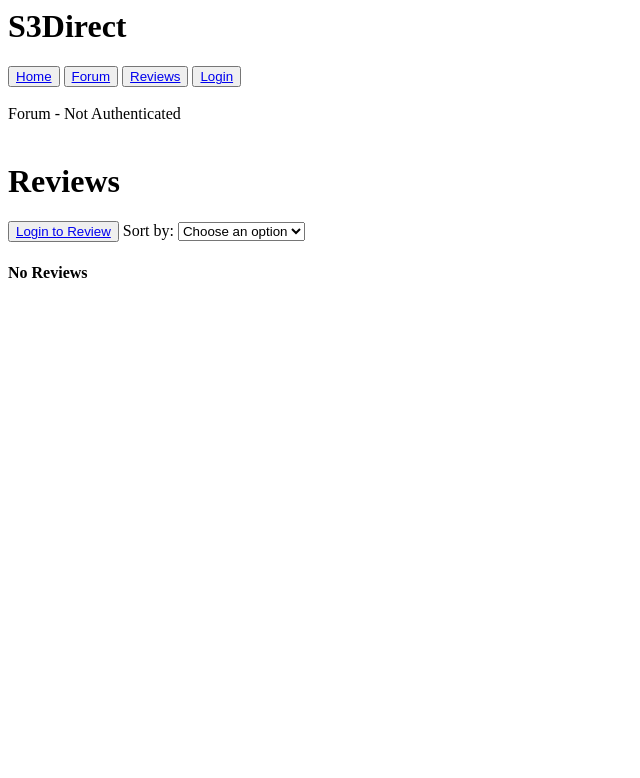
After one commit to viswc/S3-Direct-Website, a Django app: page /reviews/ in a window 1280 px wide. The commit adds this page. Shown: the top 778 px of the page, without its empty margins (0-640 px from the left). Run offline with Django 5.2, Linux system fonts and the light colour scheme; data that the repository does not hold is empty.

Commit message:
_AddtionalFeatures

```diff
--- a/S3DirectWebsite/Core/templates/Core.html
+++ b/S3DirectWebsite/Core/templates/Core.html
@@ -3,6 +3,7 @@
     <h1>S3Direct</h1>
     <button><a href="{% url 'Public:HomePage' %}">Home</a></button>
     <button><a href="{% url 'Public:ForumPage' %}">Forum</a></button>
+    <button><a href="{% url 'Public:ReviewsPage' %}">Reviews</a></button>
     <button>
       {% if isAuthenticated %}
         <a href="{% url 'Authenticate:LogoutPage' %}">Logout</a>
--- /dev/null
+++ b/S3DirectWebsite/Core/templates/Public/Reviews/Reviews.html
@@ -0,0 +1,47 @@
+{% extends 'Core.html' %}
+
+{% block content %}
+
+  Forum -
+  {% if isAuthenticated %}
+  You are Authenticated as {{ Account.Username }}
+  {% else %}
+  Not Authenticated
+  {% endif %}
+
+  <br/><br/>
+
+  <h1>Reviews</h1>
+  {% if isAuthenticated %}
+  <button><a href="{% url 'Public:ReviewsUpdatePage' %}">Your Review</a></button>
+  {% else %}
+  <button><a href="{% url 'Authenticate:LoginPage' %}">Login to Review</a></button>
+  {% endif %}
+
+  <label for="options">Sort by:</label>
+    <select id="options" onchange="window.location.href = this.value;">
+        <option value="" selected disabled>Choose an option</option>
+        <option value="{% url 'Public:ForumPage' %}?sortby=ascdate">Asc dateCreated</option>
+        <option value="{% url 'Public:ForumPage' %}?sortby=dscdate">Dsc dateCreated</option>
+        <option value="{% url 'Public:ForumPage' %}?sortby=ascrating">Asc Rating</option>
+        <option value="{% url 'Public:ForumPage' %}?sortby=dscrating">Dsc Rating</option>
+    </select>
+
+  {% for r in Reviews %}
+    <hr/>
+    <p>{{ r.Content }}</p>
+    <p>By: {{ post.Profile.Username }}</p>
+    <p>Created: {{ post.dateCreated }}</p>
+    <p>Updated: {{ post.dateModified }}</p>
+    <br/><br/>
+
+    {{ r.Rating }}
+    - Rating
+
+    <hr/>
+    <br/><br/>
+  {% empty %}
+    <h4>No Reviews</h4>
+  {% endfor %}
+
+{% endblock %}
--- a/S3DirectWebsite/Core/urls.py
+++ b/S3DirectWebsite/Core/urls.py
@@ -7,11 +7,17 @@ app_name = "Public"
 urlpatterns = [
      path("", Home.home, name = "HomePageReverse"),
      path("home/", Home.home, name = "HomePage"),
-     path("forum/", Home.forum, name = "ForumPage"),
-     path("forum/create/", Home.forumCreate, name = "ForumCreatePage"),
-     path("forum/<str:slug>/", Home.forumDetail, name = "ForumDetailPage"),
-     path("forum/<str:slug>/action/", Home.forumAction, name = "ForumActionPage"),
-     path("forum/<str:slug>/edit/", Home.forumEdit, name = "ForumEditPage"),
-     path("forum/<str:slug>/delete/", Home.forumDelete, name = "ForumDeletePage"),
-     path("forum/<str:slug>/comment/", Home.forumComment, name = "ForumAddComment"),
+     path("about/", Home.about, name = "AboutPage"),
+     path("contact/", Home.contact, name = "ContactPage"),
+
+     path("forum/", Forum.forum, name = "ForumPage"),
+     path("forum/create/", Forum.forumCreate, name = "ForumCreatePage"),
+     path("forum/<str:slug>/", Forum.forumDetail, name = "ForumDetailPage"),
+     path("forum/<str:slug>/action/", Forum.forumAction, name = "ForumActionPage"),
+     path("forum/<str:slug>/edit/", Forum.forumEdit, name = "ForumEditPage"),
+     path("forum/<str:slug>/delete/", Forum.forumDelete, name = "ForumDeletePage"),
+     path("forum/<str:slug>/comment/", Forum.forumComment, name = "ForumAddComment"),
+
+     path("reviews/", ReviewsC.reviewsFunc, name = "ReviewsPage"),
+     path("reviews/update/", ReviewsC.reviewsUpdate, name = "ReviewsUpdatePage"),
 ]
--- /dev/null
+++ b/S3DirectWebsite/Core/views/ReviewsC.py
@@ -0,0 +1,68 @@
+from django.shortcuts import render
+from django.http import HttpResponseRedirect
+from django.urls import reverse
+from Authenticate.models import *
+from Core.models import *
+
+def reviewsFunc(request):
+    if request.method == 'GET':
+        sortby, Param = str(request.GET.get('sortby')), None
+        if sortby.endswith('date'):
+            if sortby.startswith('asc'):
+                Param = 'dateCreated'
+            else:
+                Param = '-dateCreated'
+        else:
+            if sortby.startswith('asc'):
+                Param = 'Rating'
+            else:
+                Param = '-Rating'
+
+        if request.user.is_authenticated:
+            _Account = Account.objects.get(Username = request.user)
+            UserReviews = Reviews.objects.filter(Profile = _Account).first()
+            _Reviews = Reviews.objects.exclude(Profile = _Account).order_by(Param)
+
+            context = {
+                "isAuthenticated": True,
+                "Account": _Account,
+                "UserReviews": UserReviews,
+                "Reviews": _Reviews
+            }
+
+        else:
+            _Reviews = Reviews.objects.all().order_by(Param)
+            context = {
+                "isAuthenticated": False,
+                "Reviews": _Reviews
+            }
+        return render(request, 'Public/Reviews/Reviews.html', context)
+    else:
+        return HttpResponseRedirect(reverse('Public:ReviewsPage'))
+
+def reviewsUpdate(request):
+    if request.user.is_authenticated:
+        _Account = Account.objects.get(Username = request.user)
+        if request.method == 'POST':
+            Content = request.POST.get('Content')
+            Rating = int(request.POST.get('Rating'))
+
+            UserReviews = Reviews.objects.filter(Profile = _Account).first()
+            if UserReviews:
+                UserReviews.Content = Content
+                UserReviews.Rating = Rating
+                UserReviews.save()
+            else:
+                UserReviews = Reviews.objects.create(Profile = _Account, Content = Content, Rating = Rating)
+                UserReviews.save()
+            return HttpResponseRedirect(reverse('Public:ReviewsPage'))
+        else:
+            _Reviews = Reviews.objects.filter(Profile = _Account).first()
+            context = {
+                "isAuthenticated": True,
+                "Account": _Account,
+                "Reviews": _Reviews
+            }
+            return render(request, 'Public/Reviews/ReviewsUpdate.html', context)
+    else:
+        return HttpResponseRedirect(reverse('Public:ReviewsPage'))
--- a/S3DirectWebsite/Core/views/__init__.py
+++ b/S3DirectWebsite/Core/views/__init__.py
@@ -1 +1,3 @@
 from .Home import *
+from .Forum import *
+from .ReviewsC import *
```
Also changed, not shown: S3DirectWebsite/Core/models.py (+9 -0 lines), S3DirectWebsite/Core/templates/Public/Forum/Forum.html (renamed from S3DirectWebsite/Core/templates/Public/Forum.html, +9 -0 lines), S3DirectWebsite/Core/templates/Public/Forum/ForumEdit.html (added, +40 -0 lines), S3DirectWebsite/Core/views/Forum.py (added, +210 -0 lines), S3DirectWebsite/Core/views/Home.py (+13 -171 lines), S3DirectWebsite/Core/migrations/0003_reviews.py (added), S3DirectWebsite/Core/templates/Public/Forum/ForumCreate.html (renamed from S3DirectWebsite/Core/templates/Public/ForumCreate.html), S3DirectWebsite/Core/templates/Public/Forum/ForumDetail.html (renamed from S3DirectWebsite/Core/templates/Public/ForumDetail.html), S3DirectWebsite/Core/templates/Public/Pages/About.html (added), S3DirectWebsite/Core/templates/Public/Pages/Contact.html (added), S3DirectWebsite/Core/templates/Public/Pages/Home.html (renamed from S3DirectWebsite/Core/templates/Public/Home.html), S3DirectWebsite/Core/templates/Public/Reviews/ReviewsUpdate.html (added), S3DirectWebsite/db.sqlite3.
